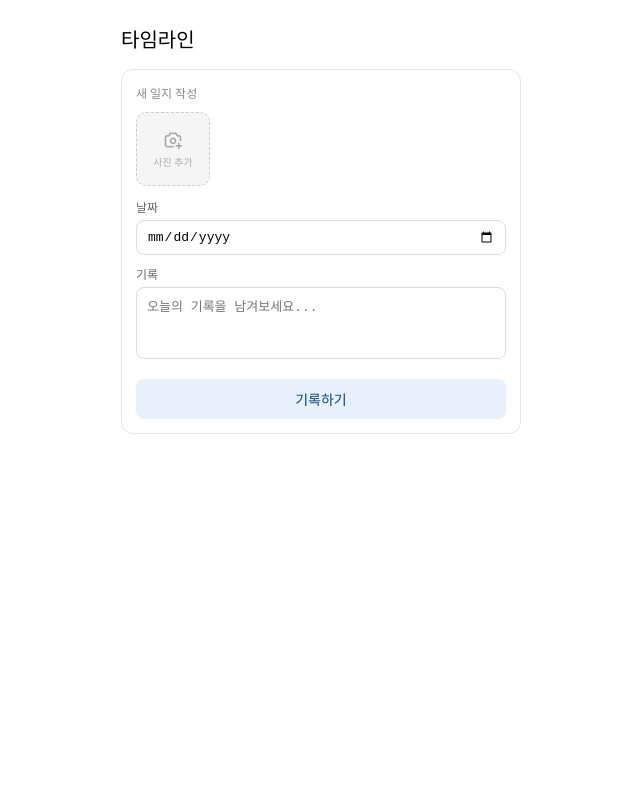
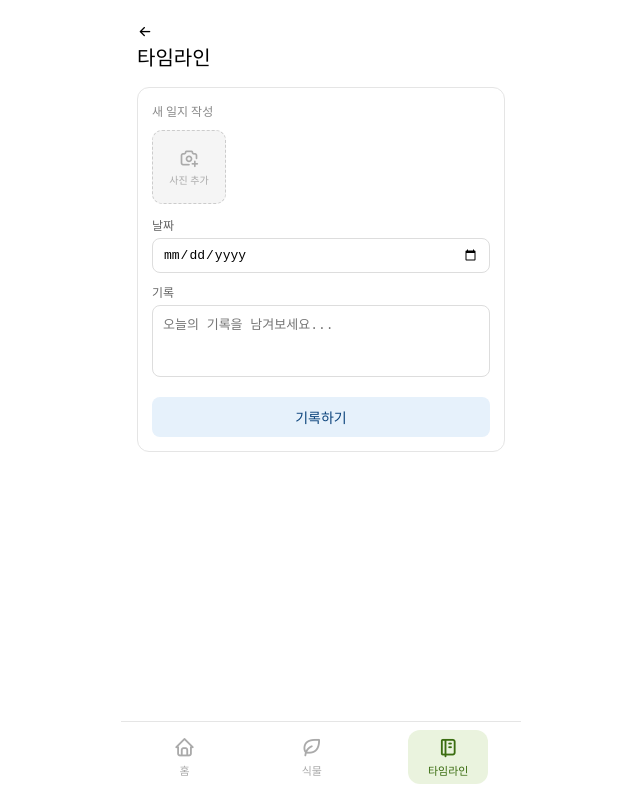
Before and after one commit to chungmya/toyproject.plantPlanner, a Vue app: page /diary in a window 1280 px wide. Shown: the whole page, without its empty margins (319-959 px from the left). Built offline with nearby package versions, Linux system fonts and the light colour scheme.

Commit message:
[feat] 탭바 하단에 붙이기

```diff
--- a/src/App.vue
+++ b/src/App.vue
@@ -1,7 +1,29 @@
 <template>
-  <RouterView />
+  <div id="app">
+    <RouterView />
+
+    <nav class="tab-bar">
+      <RouterLink to="/" class="tab-bar__item" :class="{ 'tab-bar__item--active': route.path === '/' }">
+        <i class="ti ti-home" aria-hidden="true"></i>
+        <span>홈</span>
+      </RouterLink>
+
+      <RouterLink to="/plant/add" class="tab-bar__item" :class="{ 'tab-bar__item--active': route.path === '/plant/add' }">
+        <i class="ti ti-leaf" aria-hidden="true"></i>
+        <span>식물</span>
+      </RouterLink>
+
+      <RouterLink to="/diary" class="tab-bar__item" :class="{ 'tab-bar__item--active': route.path === '/diary' }">
+        <i class="ti ti-notebook" aria-hidden="true"></i>
+        <span>타임라인</span>
+      </RouterLink>
+    </nav>
+  </div>
 </template>
 
 <script setup>
-import { RouterView } from 'vue-router'
+import { RouterView, RouterLink, useRoute } from "vue-router";
+import "@/assets/scss/main.scss";
+
+const route = useRoute();
 </script>
--- a/src/assets/scss/main.scss
+++ b/src/assets/scss/main.scss
@@ -0,0 +1,42 @@
+#app {
+  max-width: 400px;
+  margin: 0 auto;
+  padding-bottom: 80px; // 탭바 높이만큼 여백 확보
+}
+
+.tab-bar {
+  position: fixed;
+  bottom: 0;
+  left: 50%;
+  transform: translateX(-50%);
+  width: 100%;
+  max-width: 400px;
+  background: #fff;
+  border-top: 1px solid #e5e5e5;
+  display: flex;
+  justify-content: space-around;
+  align-items: center;
+  padding: 8px 0 16px; // 하단 여백은 아이폰 홈바 고려
+
+  &__item {
+    display: flex;
+    flex-direction: column;
+    align-items: center;
+    gap: 4px;
+    text-decoration: none;
+    padding: 6px 20px;
+    border-radius: 12px;
+    color: #aaa;
+    font-size: 11px;
+    transition: all 0.15s ease;
+
+    i {
+      font-size: 22px;
+    }
+
+    &--active {
+      background: #eaf3de;
+      color: #3b6d11;
+    }
+  }
+}
--- a/src/views/DiaryView.vue
+++ b/src/views/DiaryView.vue
@@ -1,6 +1,7 @@
 <template>
   <div class="diary">
     <header class="diary__header">
+      <i class="ti ti-arrow-left" @click="router.back()"></i>
       <h1 class="diary__title">타임라인</h1>
     </header>
 
@@ -55,6 +56,7 @@
 import { useDiaryStore } from "@/stores/diary";
 import "@/assets/scss/pages/DiaryView.scss";
 import { ref } from "vue";
+import { useRouter } from "vue-router";
 
 const diaryStore = useDiaryStore();
 
```
